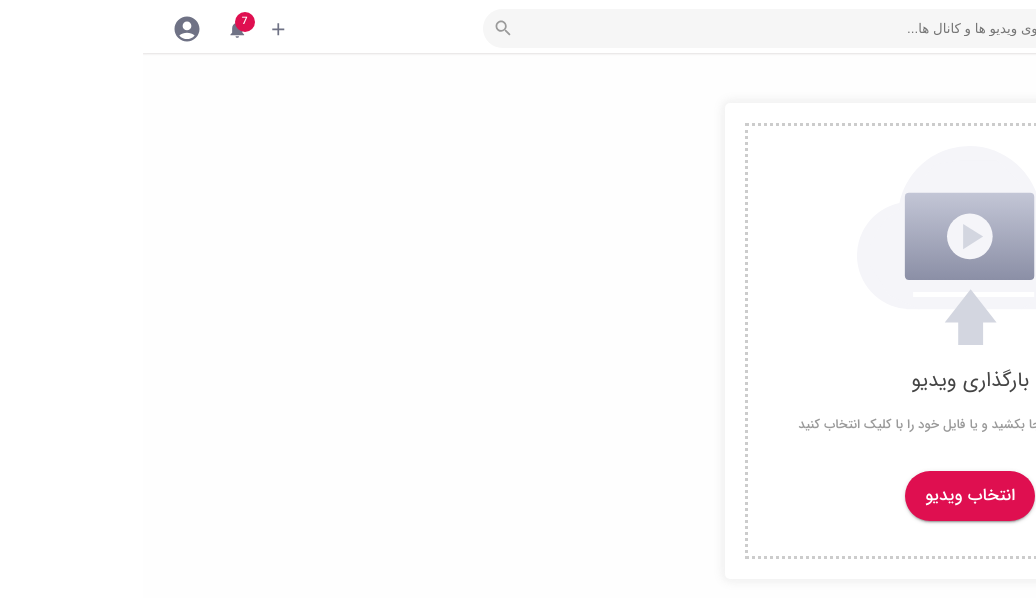
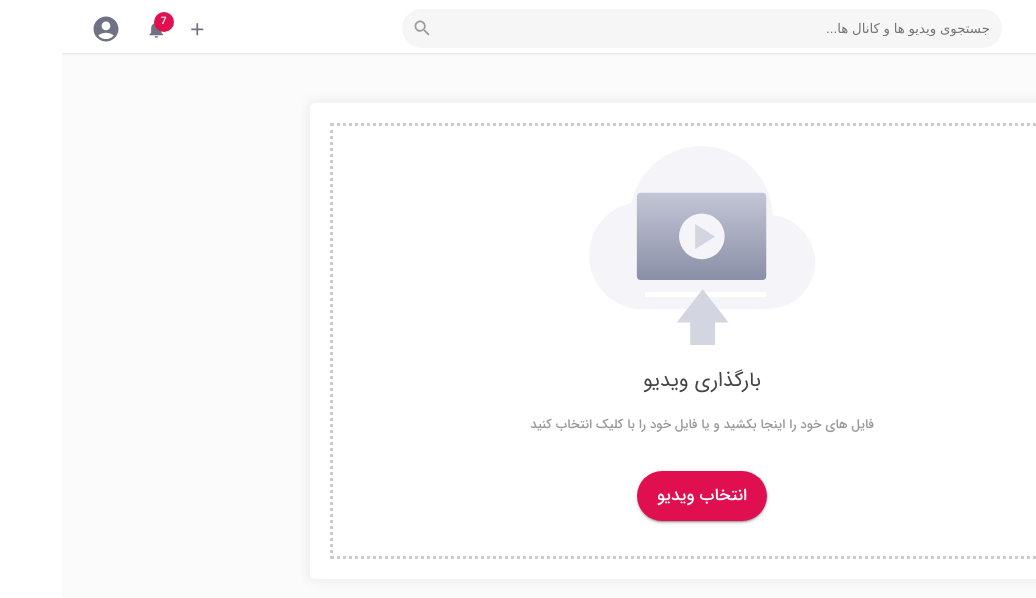
Before and after one commit to FarzadForuozanfar/Aparat-ui, a React (Create React App) app: page /upload in a window 1280 px wide. Shown: the top 598 px of the page, without its empty margins (244-1280 px from the left). Built offline with nearby package versions, Linux system fonts and the light colour scheme.

Commit message:
add content wrapper

```diff
--- a/src/layouts/DashboardLayout/index.jsx
+++ b/src/layouts/DashboardLayout/index.jsx
@@ -10,20 +10,43 @@ const StyledDashboardWrapper = styled.div`
   & .sidebarWrapper {
     z-index: 0;
   }
+
+  & .uploadPageContainer {
+    background-color: #fbfbfc;
+    height: calc(100vh - 55px) !important;
+  }
 `;
 
-const DashboardLayout = ({ children }) => {
+const DashboardLayout = ({ children, showSidebar = true, uploadPage = false }) => {
+  const classname = uploadPage ? 'uploadPageContainer' : '';
+
   return (
     <StyledDashboardWrapper>
       <Navbar />
-      <Grid container >
-        <Grid item className="sidebarWrapper">
-          <Sidebar />
-        </Grid>
-        <Grid item>{children}</Grid>
+      <Grid container>
+        {showSidebar && (
+          <>
+            <Grid item xs={2} className="sidebarWrapper">
+              <Sidebar />
+            </Grid>
+            <Grid xs={12} md={10} item>
+              {children}
+            </Grid>
+          </>
+        )}
+        {!showSidebar && (
+          <Grid xs={12} md={12}item className={classname}>
+            {children}
+          </Grid>
+        )}
+        {showSidebar && (
+          <Grid xs={12} item className={classname}>
+            {children}
+          </Grid>
+        )}
       </Grid>
     </StyledDashboardWrapper>
-  )
-}
+  );
+};
 
-export default DashboardLayout
+export default DashboardLayout;
```
